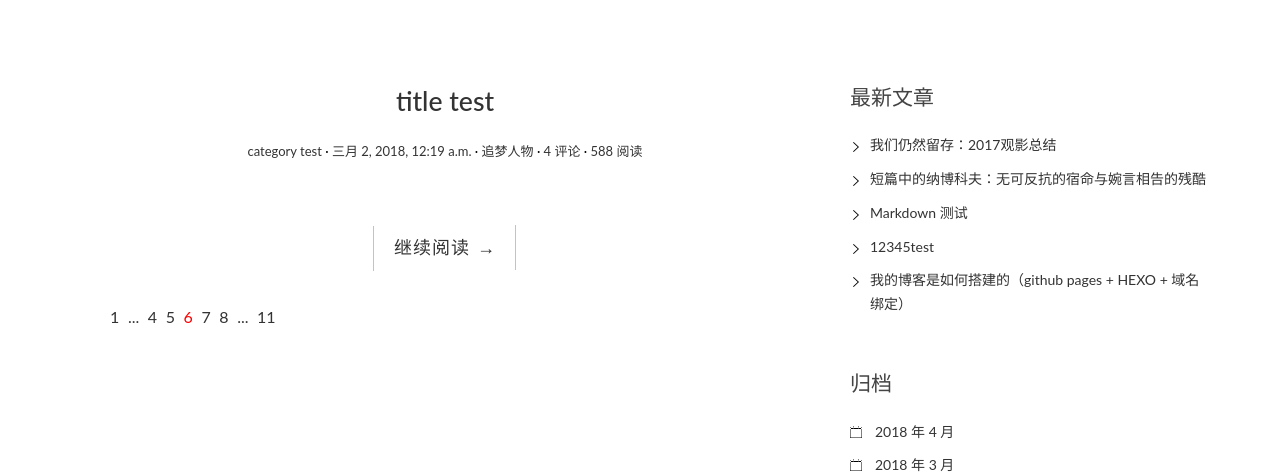
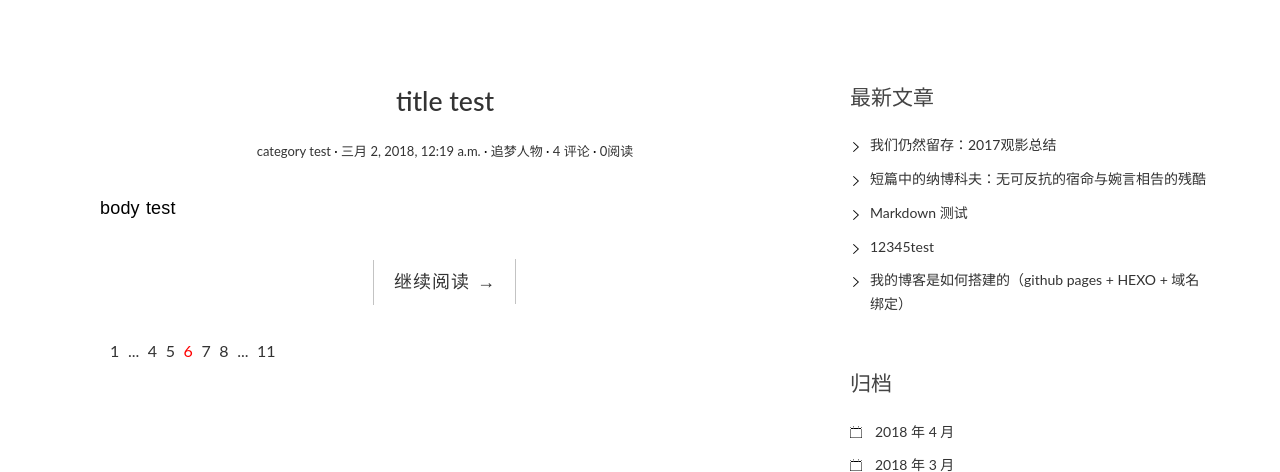
Before and after one commit to dabaitudiu/django-1, a Django app: page /category/1/ in a window 1280 px wide. Shown: the part 91-563 px from the top of the page. Run offline with Django 3.2, Linux system fonts and the light colour scheme; data comes from the database, SQL or seed files in the repository; both versions use the stored data as it was after the commit; some libraries are stand-ins or nearby versions.

Commit message:
third commit

```diff
--- a/blog/models.py
+++ b/blog/models.py
@@ -1,6 +1,8 @@
 from django.db import models
 from django.urls import reverse
 from django.contrib.auth.models import User
+import markdown
+from django.utils.html import strip_tags
 
 # Create your models here.
 class Category(models.Model):
@@ -26,3 +28,16 @@ class Post(models.Model):
         return self.title
     def get_absolute_url(self):
         return reverse('blog:detail', kwargs={'pk':self.pk})
+    views = models.PositiveIntegerField(default=0)
+    def increase_views(self):
+        self.views += 1
+        self.save(update_fields=['views'])
+
+    # def save(self, *args, **kwargs):
+    #     if not self.excerpt:
+    #         md = markdown.Markdown(extensions=[
+    #             'markdown.extensions.extra',
+    #             'markdown.extensions.codehilite',
+    #         ])
+    #         self.excerpt = strip_tags(md.convert(self.body))[:54]
+    #     super(Post, self).save(*args, **kwargs)
--- a/blog/views.py
+++ b/blog/views.py
@@ -9,6 +9,7 @@ def index(request):
 
 def detail(request, pk):
     post = get_object_or_404(Post, pk=pk)
+    post.increase_views()
     post.body = markdown.markdown(post.body, ['extra','codehilite','toc',])
     form = CommentForm()
     comment_list = post.comment_set.all()
--- a/blogproject/settings.py
+++ b/blogproject/settings.py
@@ -23,9 +23,9 @@ BASE_DIR = os.path.dirname(os.path.dirname(os.path.abspath(__file__)))
 SECRET_KEY = 'l^b_j49cx0))-m_)z=48(p_)7vfgiqa8l+*rfhy@l1h$mm6ytu'
 
 # SECURITY WARNING: don't run with debug turned on in production!
-DEBUG = False
+DEBUG = True
 
-ALLOWED_HOSTS = ['127.0.0.1', 'localhost ','159.65.134.238','flappydragon.com']
+ALLOWED_HOSTS = ['127.0.0.1', 'localhost','159.65.134.238','flappydragon.com']
 
 
 # Application definition
--- a/templates/blog/detail.html
+++ b/templates/blog/detail.html
@@ -12,7 +12,7 @@
                                                           datetime="{{ post.created_time }}">{{ post.created_time }}</time></a></span>
                 <span class="post-author"><a href="#">{{ post.author }}</a></span>
                 <span class="comments-link"><a href="#">4 评论</a></span>
-                <span class="views-count"><a href="#">588 阅读</a></span>
+                <span class="views-count"><a href="#">{{ post.views }} 阅读</a></span>
             </div>
         </header>
         <div class="entry-content clearfix">
--- a/templates/blog/index.html
+++ b/templates/blog/index.html
@@ -13,11 +13,11 @@
                                                           datetime="{{ post.created_time }}">{{ post.created_time }}</time></a></span>
                 <span class="post-author"><a href="#">追梦人物</a></span>
                 <span class="comments-link"><a href="#">4 评论</a></span>
-                <span class="views-count"><a href="#">588 阅读</a></span>
+                <span class="views-count"><a href="#">{{ post.views }}阅读</a></span>
             </div>
         </header>
         <div class="entry-content clearfix">
-            <p>{{ post.excerpt }}</p>
+            <p>{{ post.body|striptags|truncatewords_html:20 }}</p>
             <div class="read-more cl-effect-14">
                 <a href="{{ post.get_absolute_url }}" class="more-link">继续阅读 <span class="meta-nav">→</span></a>
             </div>
```
Also changed, not shown: blog/migrations/0002_post_views.py (added), db.sqlite3.
